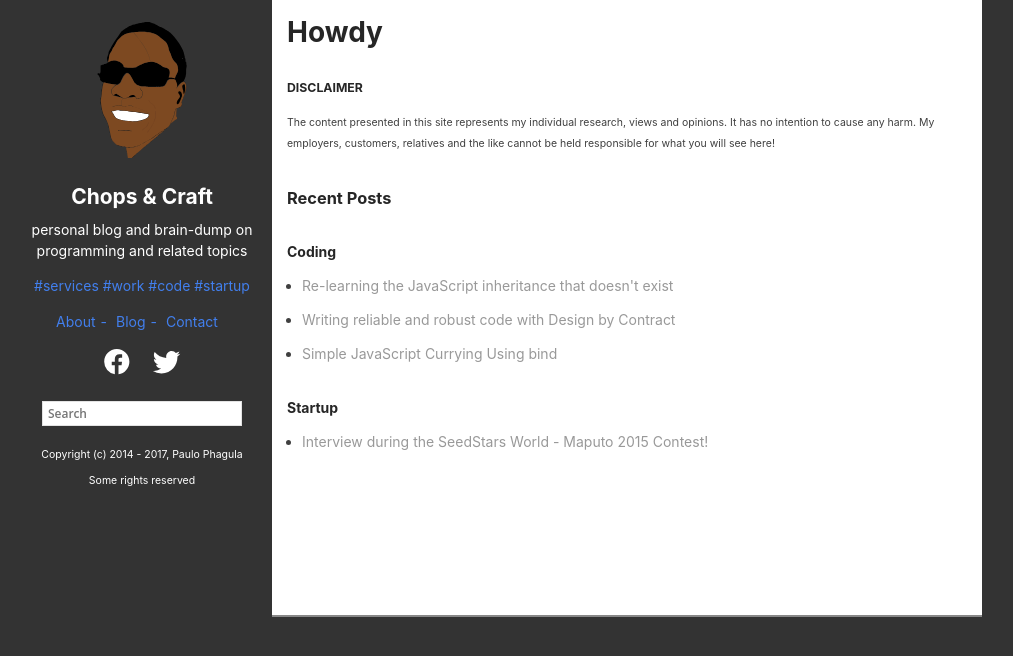
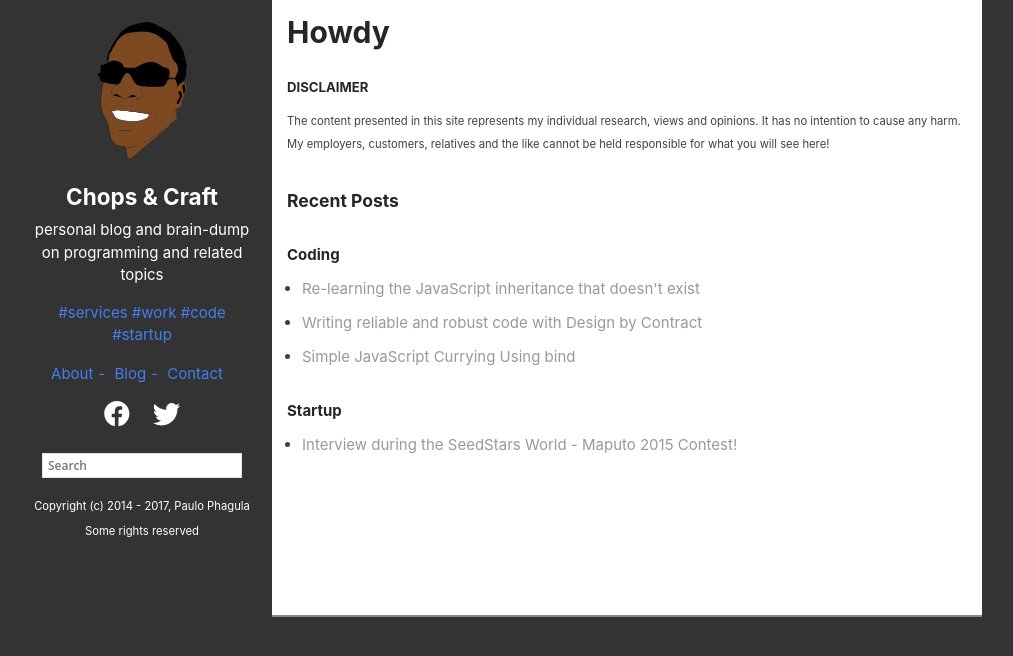
Before and after one commit to PauloPhagula/site, a Jekyll site: the page built from index.html, in a window 1280 px wide. Shown: the top 656 px of the page, without its empty margins (128-1141 px from the left). Built offline with Jekyll 4.4.1, drawn with Linux system fonts in a browser that asks for light colours.

Commit message:
Increase font size

```diff
--- a/_sass/_styles.scss
+++ b/_sass/_styles.scss
@@ -393,7 +393,7 @@ body {
     background-color: #e5e5e5;
     background-color: #333;
     color: #404040;
-    font: 14px/24px arial, sans-serif;
+    font: 15px/24px arial, sans-serif;
     font-family:
         // This order matters
         -apple-system, // Safari for OS X and iOS (San Francisco)
```
